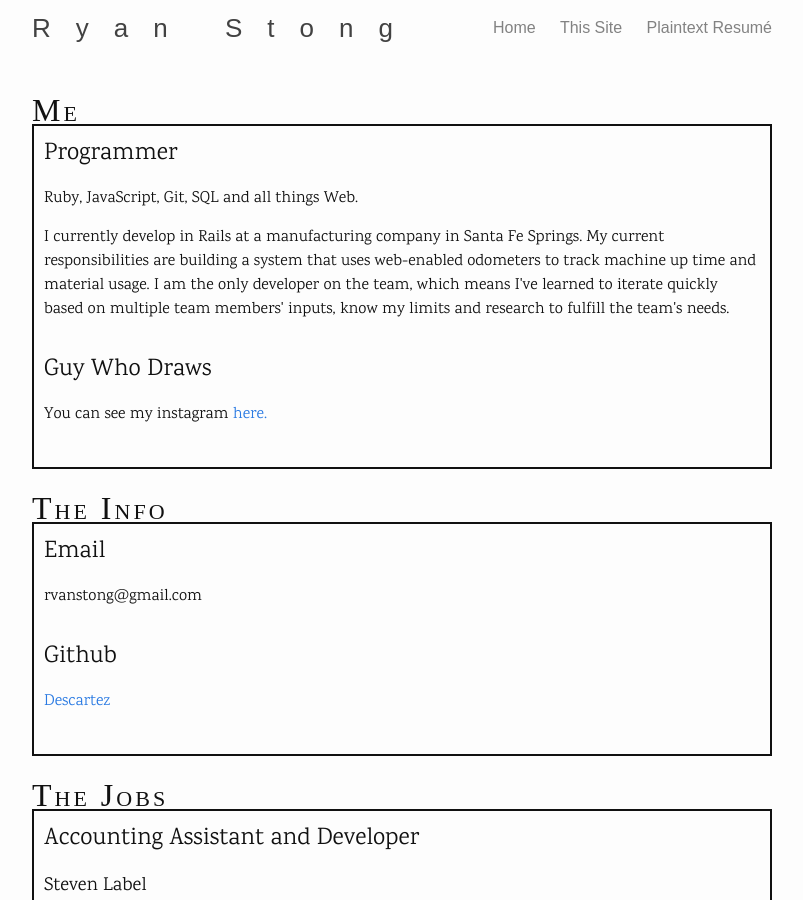
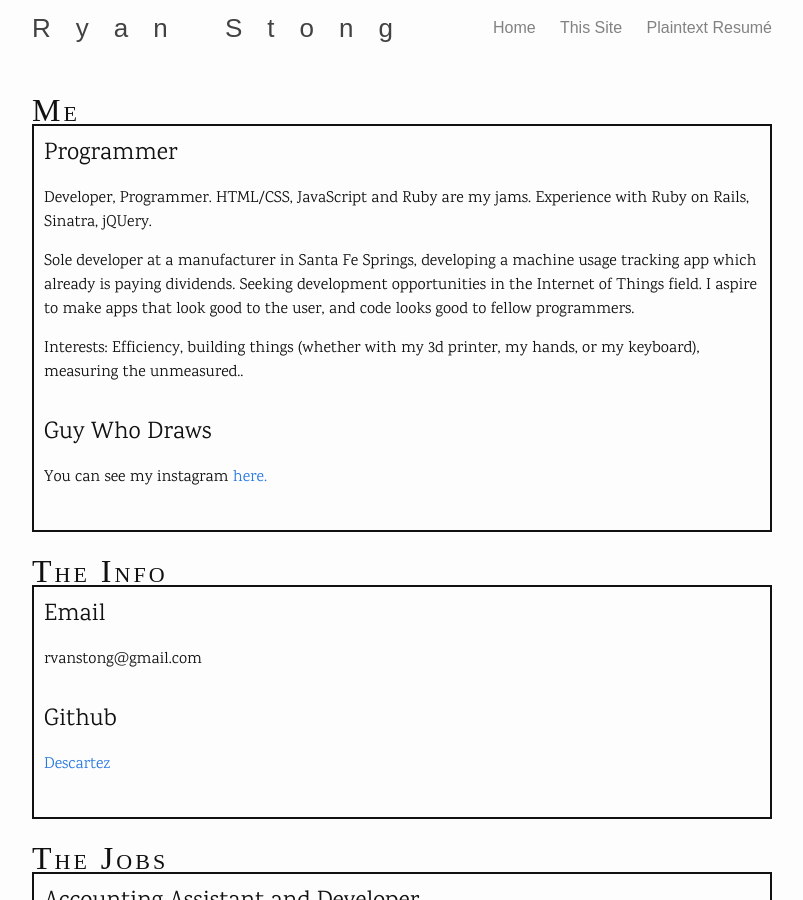
Before and after one commit to descartez/descartez.github.io, a Jekyll site: the page built from index.html, in a window 1280 px wide and 900 px high. Shown: the whole window, without its empty margins (238-1041 px from the left). Built offline with Jekyll 4.4.1, drawn with Linux system fonts in a browser that asks for light colours; some web fonts are replaced.

Commit message:
updates intro paragraph

```diff
--- a/index.html
+++ b/index.html
@@ -8,8 +8,11 @@ layout: default
   <ul class="post-list">
     <li>
       <h2>Programmer</h2>
-      <p>Ruby, JavaScript, Git, SQL and all things Web.</p>
-      <p> I currently develop in Rails at a manufacturing company in Santa Fe Springs. My current responsibilities are building a system that uses web-enabled odometers to track machine up time and material usage. I am the only developer on the team, which means I've learned to iterate quickly based on multiple team members' inputs, know my limits and research to fulfill the team's needs.</p>
+      <p>Developer, Programmer. HTML/CSS, JavaScript and Ruby are my jams. Experience with Ruby on Rails, Sinatra, jQUery.</p>
+
+      <p>Sole developer at a manufacturer in Santa Fe Springs, developing a machine usage tracking app which already is paying dividends. Seeking development opportunities in the Internet of Things field. I aspire to make apps that look good to the user, and code looks good to fellow programmers.</p>
+
+      <p>Interests: Efficiency, building things (whether with my 3d printer, my hands, or my keyboard), measuring the unmeasured..</p>
     </li>
     <li>
       <h2>Guy Who Draws</h2>
```
Lines whose indentation alone changed are shown as unchanged.
